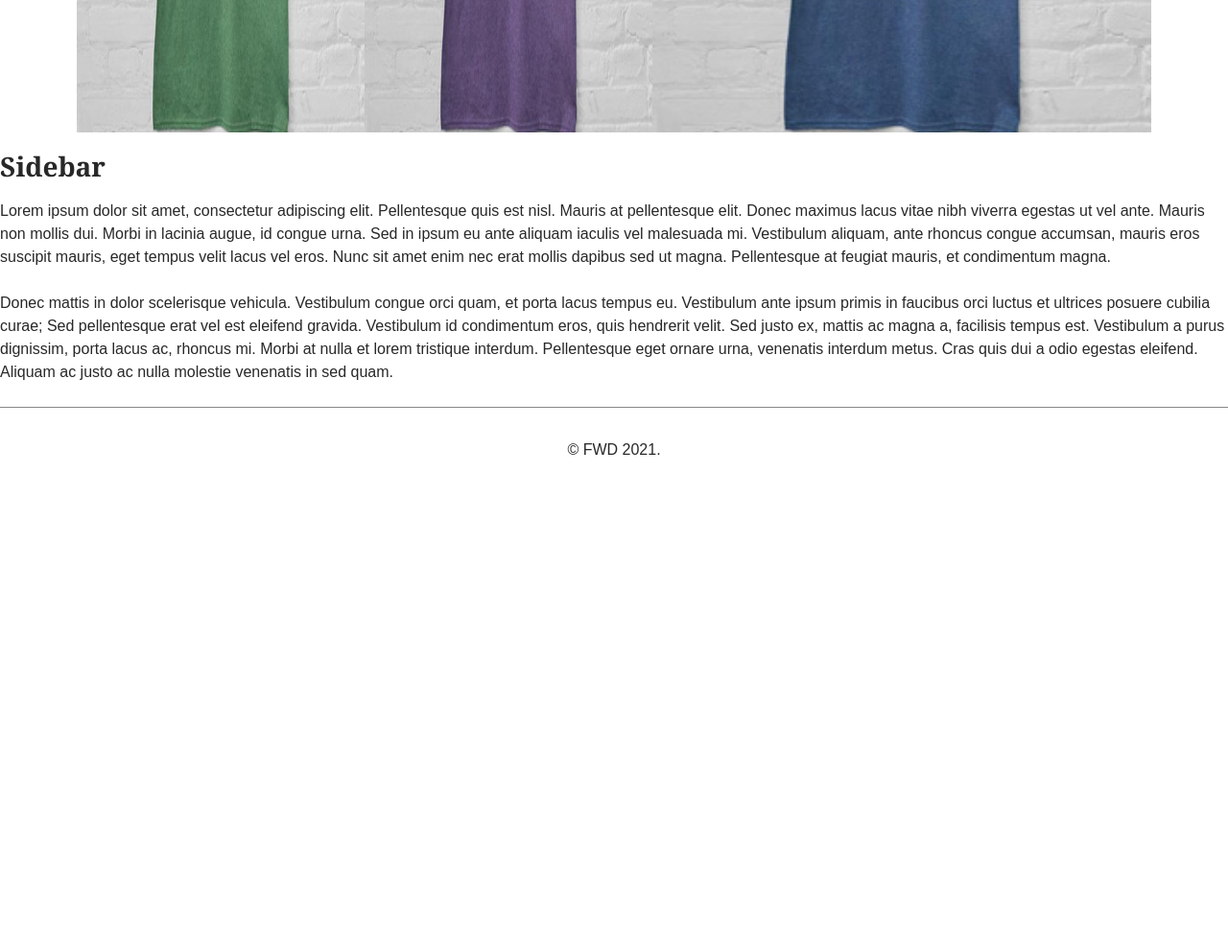
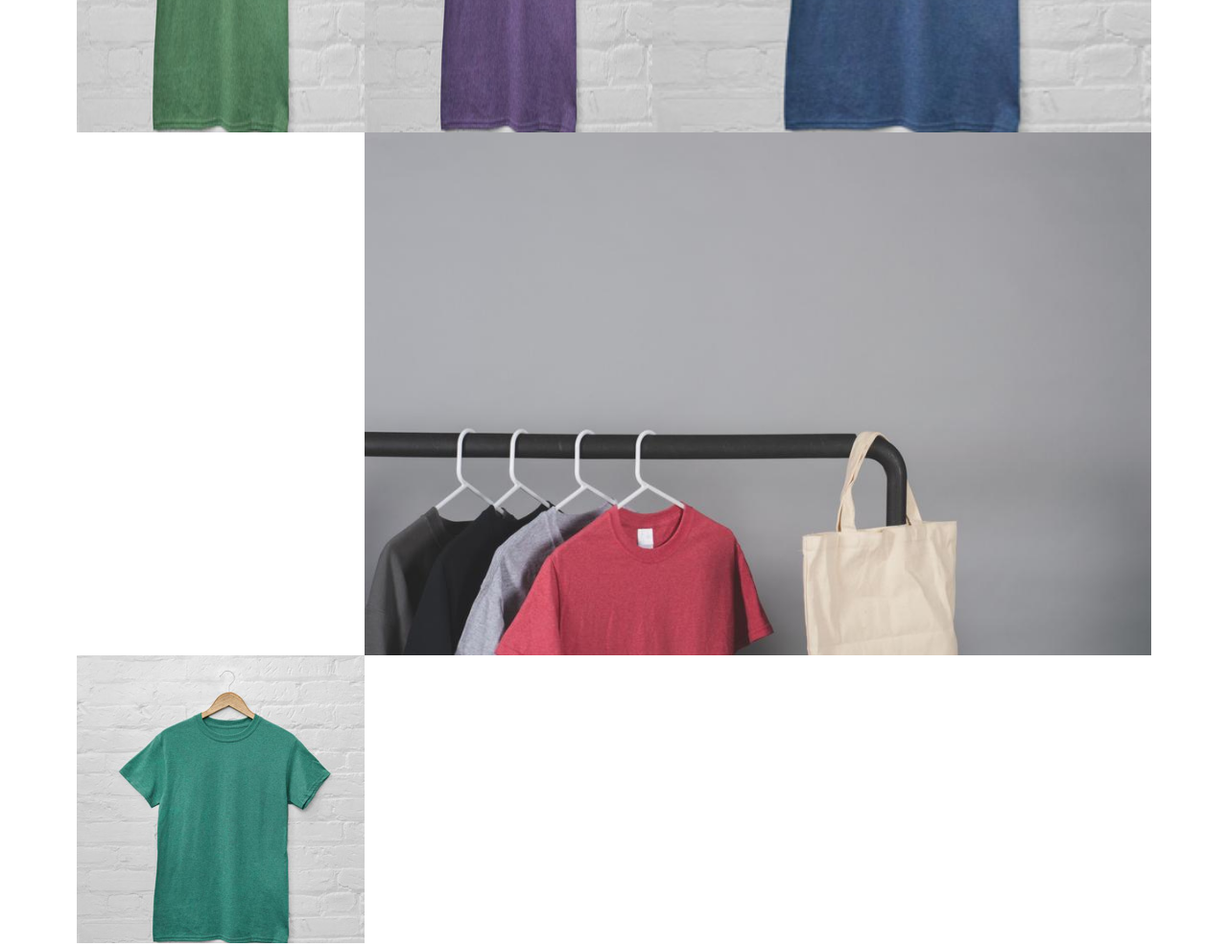
Before and after one commit to sam567803/day-8, a plain HTML site: page gallery.html in a window 1280 px wide. Shown: the part 1680-2667 px from the top of the page at 96% size. Before the commit the page ends 2193 px from the top, so only its background shows below. Drawn offline with Linux system fonts and the light colour scheme.

Commit message:
tested grid row and column properties

```diff
--- a/gallery.html
+++ b/gallery.html
@@ -74,13 +74,13 @@
 					<img src="images/cobalt-blue-t-shirt.jpg" alt="Cobalt Blue T-shirt">
 				</figure>
 
-				<!-- <figure class="large-image">
+				<figure class="large-image">
 					<img src="images/tshirts-on-rack.jpg" alt="T-shirts on a Rack">
-				</figure> -->
+				</figure>
 
-				<!-- <figure>
+				 <figure>
 					<img src="images/teal-t-shirt.jpg" alt="Teal T-shirt">
-				</figure> -->
+				</figure>
 
 				<!-- <figure class="info-box">
 					<h2>Some Title</h2>
--- a/styles/gallery.css
+++ b/styles/gallery.css
@@ -230,7 +230,8 @@ a.site-name {
 		 grid-template-columns:repeat(2,300px) minmax(300px,1fr);
 
 
-		grid-auto-rows: auto auto;
+
+
 
 	}
 
@@ -241,6 +242,7 @@ a.site-name {
 	}
 
 	.large-image {
+		grid-column:2 / 4;
 
 	}
 
```
